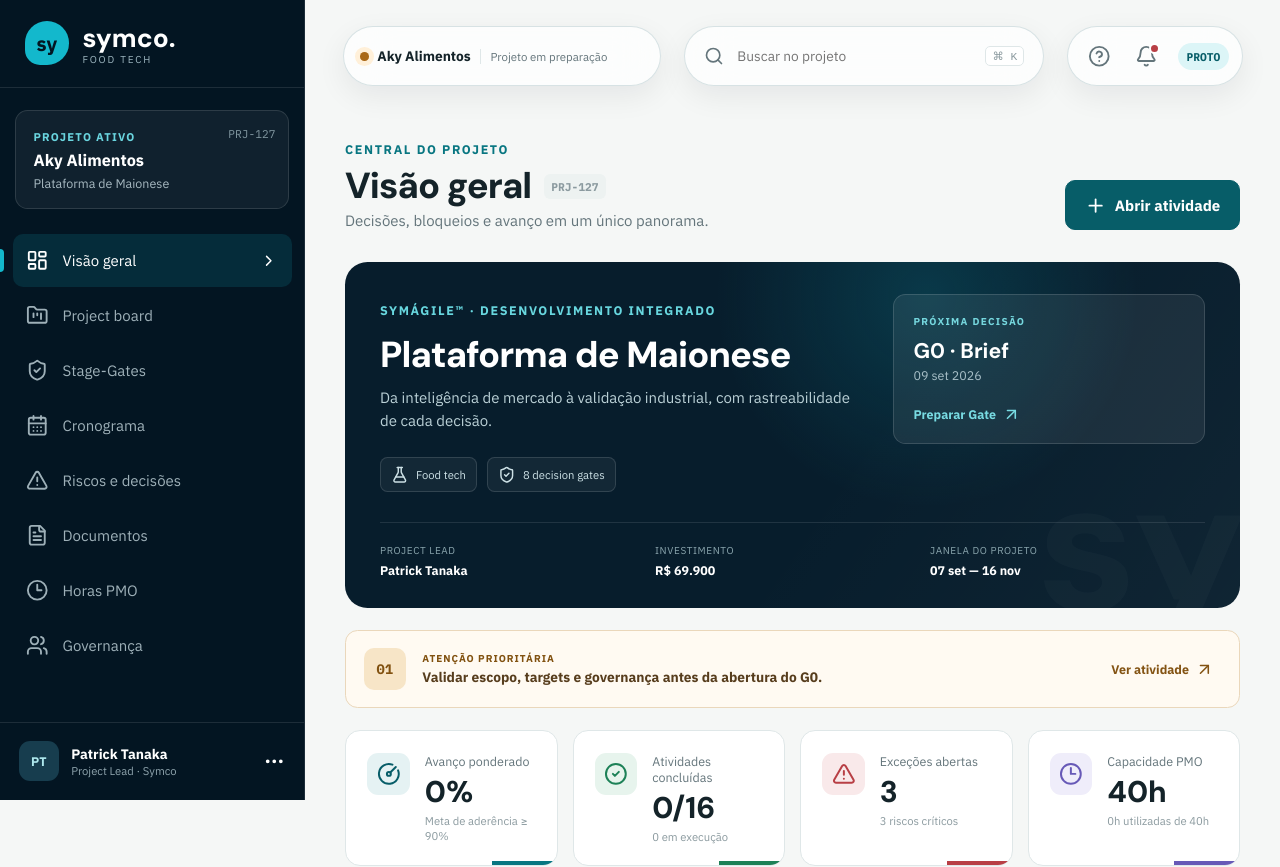
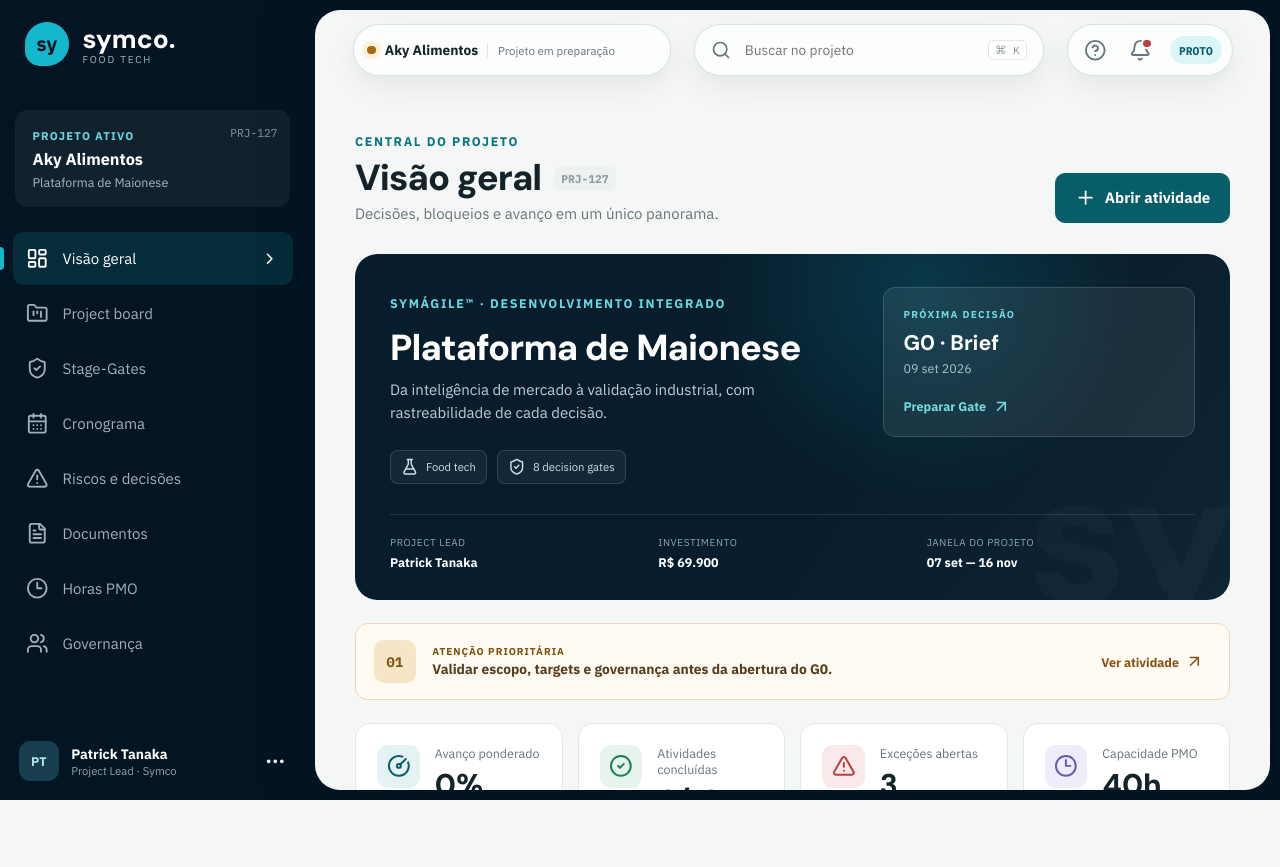
Before and after one commit to Leo-yTnk/Symco, a React (Vite) app: page / in a window 1280 px wide. Shown: the top 867 px of the page. After the commit the page ends 800 px from the top, so only its background shows below. Built offline with nearby package versions, Linux system fonts and the light colour scheme.

Commit message:
Refine responsive layout shell and fixed navigation

```diff
--- a/src/styles/layout.css
+++ b/src/styles/layout.css
@@ -1,10 +1,10 @@
-.app-shell { min-height: 100vh; }
-.sidebar { position: fixed; z-index: 30; inset: 0 auto 0 0; width: 244px; display: flex; flex-direction: column; border-right: 1px solid rgba(255,255,255,.1); background: var(--navy-950); color: #fff; }
-.brand { height: 70px; padding: 0 20px; display: flex; align-items: center; gap: 11px; border-bottom: 1px solid rgba(255,255,255,.1); }
+.app-shell { height: calc(100vh / var(--site-scale)); padding: 8px; overflow: hidden; background: var(--navy-950); }
+.sidebar { position: fixed; z-index: 10; inset: 0 auto 0 0; width: 244px; display: flex; flex-direction: column; background: var(--navy-950); color: #fff; }
+.brand { height: 70px; padding: 0 20px; display: flex; align-items: center; gap: 11px; }
 .brand-mark { width: 35px; height: 35px; display: grid; place-items: center; border-radius: 50% 50% 50% 12px; background: var(--cyan-500); color: var(--navy-950); font-weight: 850; }
 .brand strong { font: 750 21px "DM Sans", Arial, sans-serif; }
 .brand small { display: block; margin-top: -2px; color: #9eb6c0; font-size: 8px; letter-spacing: .18em; }
-.project-switcher { position: relative; margin: 18px 12px 14px; padding: 14px; display: flex; flex-direction: column; gap: 4px; border: 1px solid rgba(255,255,255,.12); border-radius: 10px; background: rgba(255,255,255,.055); }
+.project-switcher { position: relative; margin: 18px 12px 14px; padding: 14px; display: flex; flex-direction: column; gap: 4px; border-radius: 10px; background: rgba(255,255,255,.055); }
 .project-switcher span { color: #6ad5df; font-size: 9px; font-weight: 750; letter-spacing: .11em; }
 .project-switcher strong { font-size: 13px; }
 .project-switcher small { color: #a8bac2; font-size: 10px; }
@@ -15,19 +15,20 @@
 .sidebar nav button:hover { background: rgba(255,255,255,.06); color: #fff; }
 .sidebar nav button.active { background: rgba(19,184,204,.14); color: #fff; }
 .sidebar nav button.active::before { content: ''; width: 3px; height: 18px; position: absolute; left: 0; border-radius: 0 4px 4px 0; background: var(--cyan-500); }
-.sidebar-foot { margin-top: auto; padding: 15px; display: flex; align-items: center; gap: 10px; border-top: 1px solid rgba(255,255,255,.1); }
+.sidebar-foot { margin-top: auto; padding: 15px; display: flex; align-items: center; gap: 10px; }
 .sidebar-foot > span { flex: 1; display: flex; flex-direction: column; }
 .sidebar-foot strong { font-size: 11px; }.sidebar-foot small { color: #8fa4ad; font-size: 9px; }
 .avatar { width: 32px; height: 32px; display: grid; place-items: center; border-radius: 9px; background: #173d4e; color: #aee8ed; font-size: 10px; font-weight: 750; }
-.workspace { margin-left: 244px; }
-.topbar { position: relative; z-index: 20; min-height: 76px; padding: 14px 30px 0; display: grid; grid-template-columns: max-content minmax(220px, 330px) max-content; align-items: center; justify-content: space-between; gap: 18px; }
+.workspace { position: relative; z-index: 20; height: calc(100vh / var(--site-scale) - 16px); margin-left: 244px; overflow: hidden; border-radius: 20px; background: var(--surface); box-shadow: -12px 0 38px rgba(3,21,34,.2); }
+.topbar { position: fixed; z-index: 25; top: 8px; right: 8px; left: 252px; min-height: 62px; padding: 10px 30px 8px; display: grid; grid-template-columns: max-content minmax(220px, 330px) max-content; align-items: center; justify-content: space-between; gap: 18px; pointer-events: none; }
+.topbar > * { pointer-events: auto; }
 .topbar-island, .global-search { border: 1px solid rgba(207,220,222,.82); background: rgba(255,255,255,.72); box-shadow: 0 8px 24px rgba(3,21,34,.07); backdrop-filter: blur(18px); -webkit-backdrop-filter: blur(18px); }
-.topbar-context { min-width: 255px; height: 48px; padding: 0 13px; display: flex; align-items: center; border-radius: 24px; }
+.topbar-context { min-width: 255px; height: 42px; padding: 0 11px; display: flex; align-items: center; border-radius: 21px; }
 .project-context { display: flex; align-items: center; gap: 7px; font-size: 11px; }.project-context small { padding-left: 8px; border-left: 1px solid var(--line); color: var(--muted); }.context-dot { width: 7px; height: 7px; border-radius: 50%; background: var(--warning); box-shadow: 0 0 0 4px #fff0d9; }
-.global-search { width: 100%; height: 48px; padding: 0 15px; display: flex; align-items: center; gap: 9px; border-radius: 24px; color: var(--muted); }
+.global-search { width: 100%; height: 42px; padding: 0 13px; display: flex; align-items: center; gap: 9px; border-radius: 21px; color: var(--muted); }
 .global-search input { min-width: 0; flex: 1; border: 0; outline: 0; background: transparent; font-size: 11px; }.global-search kbd { padding: 2px 5px; border: 1px solid var(--line); border-radius: 4px; background: #fff; color: var(--faint); font-size: 9px; }
-.top-actions { height: 48px; padding: 0 7px; display: flex; align-items: center; gap: 2px; border-radius: 24px; }.top-actions button, .menu-button, .mobile-close, .icon-button { width: 36px; height: 36px; display: grid; place-items: center; border: 0; border-radius: 50%; background: transparent; color: var(--muted); transition: background-color .16s ease, color .16s ease; }.top-actions button:hover, .menu-button:hover, .icon-button:hover { background: var(--surface-2); color: var(--ink); }.has-notification { position: relative; }.has-notification::after { content: ''; position: absolute; right: 7px; top: 7px; width: 6px; height: 6px; border: 2px solid #fff; border-radius: 50%; background: var(--danger); }.environment { margin: 0 3px 0 5px; padding: 5px 7px; border-radius: 999px; background: var(--cyan-100); color: var(--teal-700); font: 700 9px "IBM Plex Mono", monospace; }
+.top-actions { height: 42px; padding: 0 5px; display: flex; align-items: center; gap: 2px; border-radius: 21px; }.top-actions button, .menu-button, .mobile-close, .icon-button { width: 34px; height: 34px; display: grid; place-items: center; border: 0; border-radius: 50%; background: transparent; color: var(--muted); transition: background-color .16s ease, color .16s ease; }.top-actions button:hover, .menu-button:hover, .icon-button:hover { background: var(--surface-2); color: var(--ink); }.has-notification { position: relative; }.has-notification::after { content: ''; position: absolute; right: 7px; top: 7px; width: 6px; height: 6px; border: 2px solid #fff; border-radius: 50%; background: var(--danger); }.environment { margin: 0 3px 0 5px; padding: 5px 7px; border-radius: 999px; background: var(--cyan-100); color: var(--teal-700); font: 700 9px "IBM Plex Mono", monospace; }
 .menu-button, .mobile-close, .nav-scrim { display: none; }
-main { max-width: 1480px; margin: auto; padding: 30px 32px 60px; }
+main { width: 100%; height: 100%; max-width: 1480px; margin: auto; padding: 92px 32px 60px; overflow-x: hidden; overflow-y: auto; }
 .page-head { min-height: 74px; margin-bottom: 25px; display: flex; align-items: flex-end; justify-content: space-between; gap: 20px; }
 .page-title-row { margin: 5px 0 4px; display: flex; align-items: center; gap: 10px; }.page-head h1 { font: 760 29px/1.12 "DM Sans", Arial, sans-serif; letter-spacing: -.025em; }.page-head p { color: var(--muted); font-size: 12px; }.project-code { padding: 4px 6px; border-radius: 5px; background: var(--surface-2); color: var(--faint); font: 650 9px "IBM Plex Mono", monospace; }
```
Also changed, not shown: src/styles/responsive.css.
